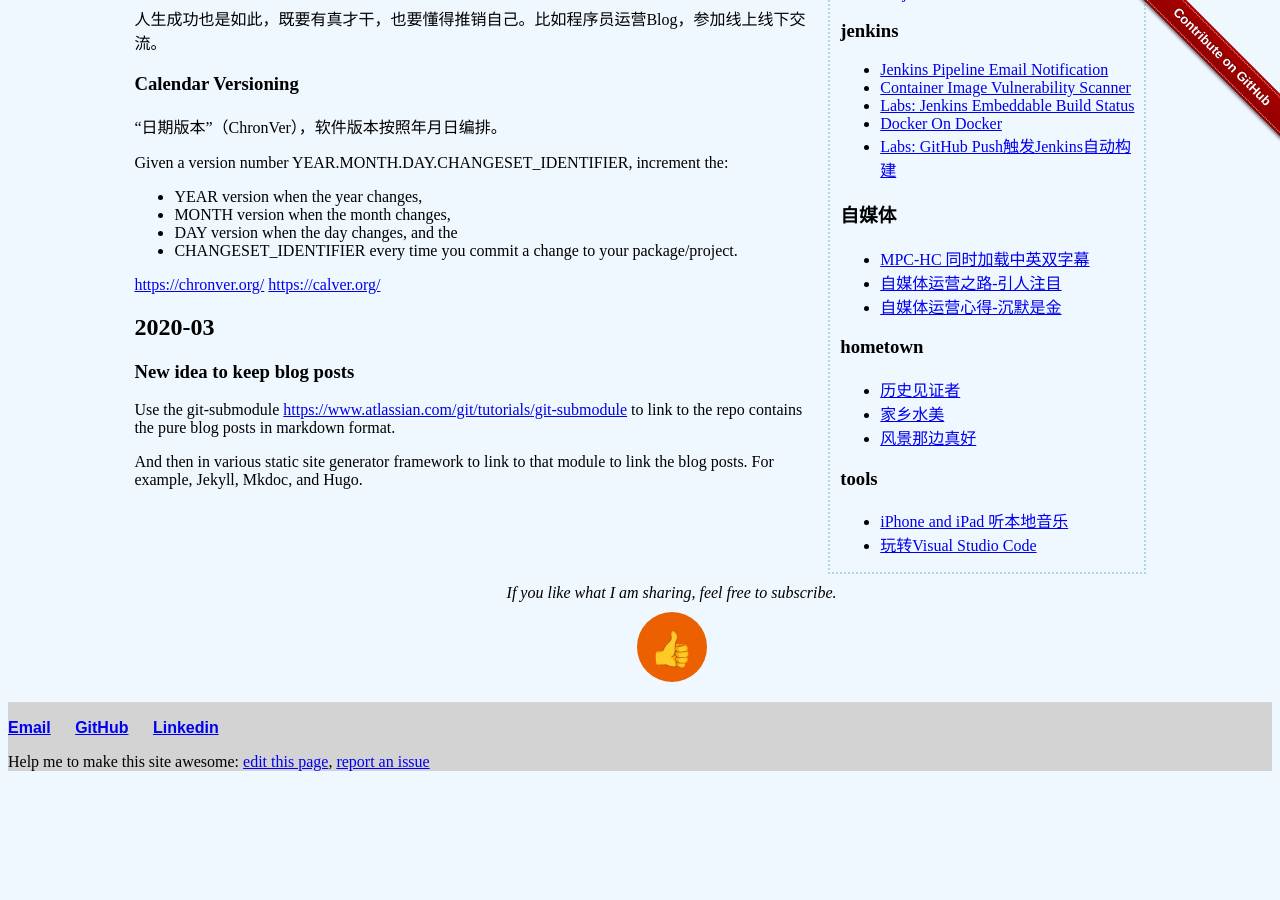
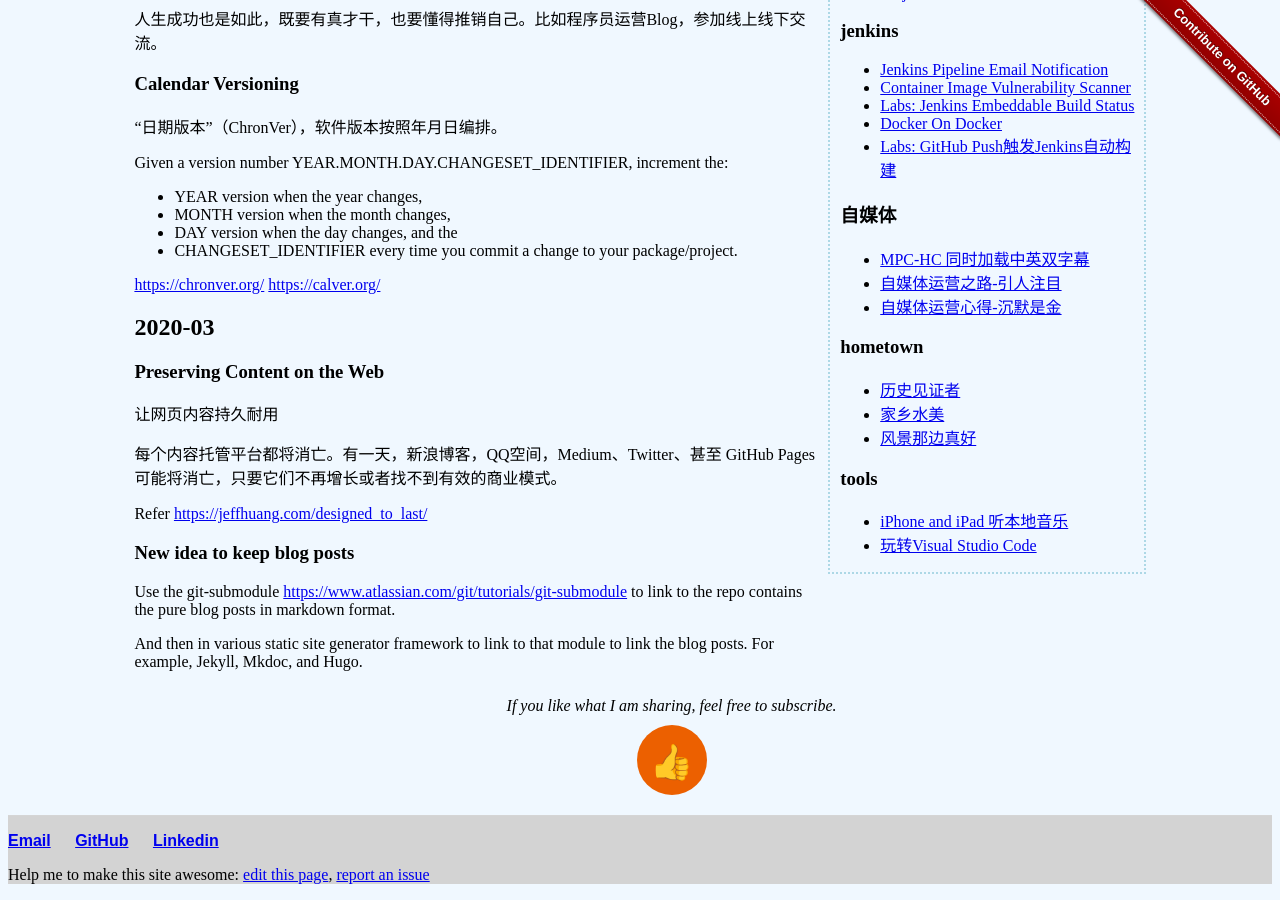
Before and after one commit to liuning0820/liuning0820.github.io, a Jekyll site: the page built from _posts/2020-02-06-mindset-2020.md, in a window 1280 px wide and 900 px high, scrolled down 816 px. Built offline with Jekyll 4.4.1, drawn with Linux system fonts in a browser that asks for light colours; comment, search, counter and statistics services are not loaded; before the commit the page ends 1603 px from its top, so only the background shows below that.

Commit message:
Preserving content on the web

```diff
--- a/_posts/2020-02-06-mindset-2020.md
+++ b/_posts/2020-02-06-mindset-2020.md
@@ -50,6 +50,15 @@ Given a version number YEAR.MONTH.DAY.CHANGESET_IDENTIFIER, increment the:
 
 ## 2020-03
 
+
+### Preserving Content on the Web
+
+让网页内容持久耐用
+
+每个内容托管平台都将消亡。有一天，新浪博客，QQ空间，Medium、Twitter、甚至 GitHub Pages 可能将消亡，只要它们不再增长或者找不到有效的商业模式。
+
+Refer <https://jeffhuang.com/designed_to_last/>
+
 ### New idea to keep blog posts
 
 Use the git-submodule <https://www.atlassian.com/git/tutorials/git-submodule> to link to the repo contains the pure blog posts in markdown format.
```
